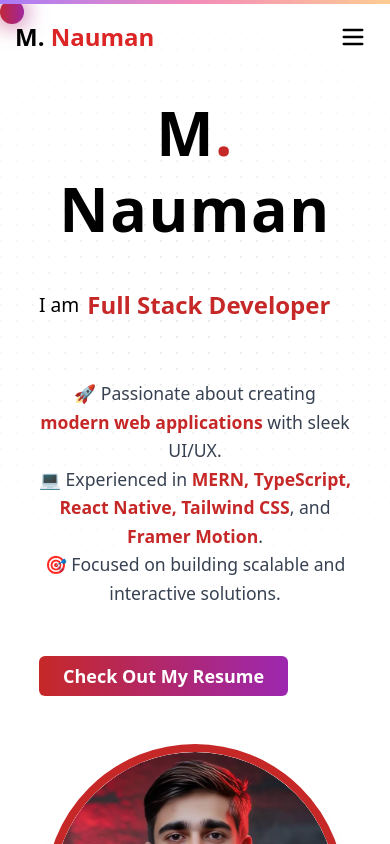
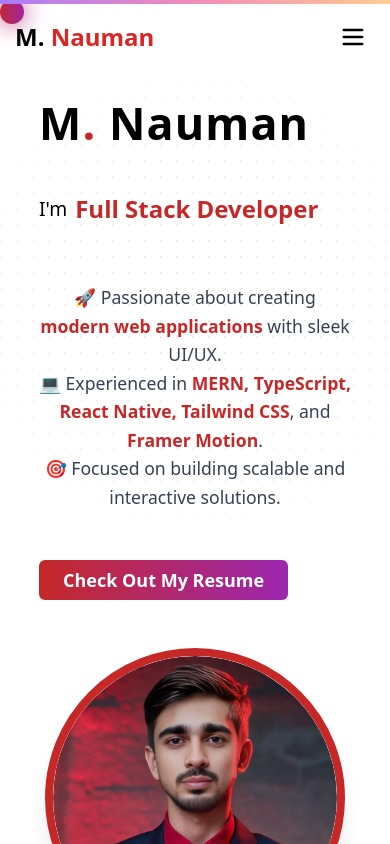
Before and after one commit to nauman331/Latest-Portfolio, a React (Vite) app: page / in a window 390 px wide. Shown: the top 844 px of the page. Built offline with nearby package versions, Linux system fonts and the light colour scheme.

Commit message:
name size

```diff
--- a/src/components/mycomponents/hero.tsx
+++ b/src/components/mycomponents/hero.tsx
@@ -28,7 +28,7 @@
                 initial={{ opacity: 0, y: 20 }}
                 animate={{ opacity: 1, y: 0 }}
                 transition={{ duration: 0.6 }}
-                className="text-[3.8rem] font-extrabold leading-tight tracking-wide"
+                className="md:text-[3.8rem] text-[2.8rem] font-extrabold leading-tight tracking-wide"
               >
                 M<span className="text-[#C62828]">.</span> Nauman
               </motion.p>
@@ -41,7 +41,7 @@
                 transition={{ duration: 0.6 }}
                 className="mt-2 text-[1.2rem] flex items-center gap-2 font-medium"
               >
-                I am{" "}
+                I'm{" "}
                 <WordRotate
                   className="font-bold text-[#C62828] text-[1.5rem]"
                   words={["Frontend Developer", "Backend Developer", "Full Stack Developer", "Android Developer", "IOS Developer", "Cross Platform Developer"]}
```
